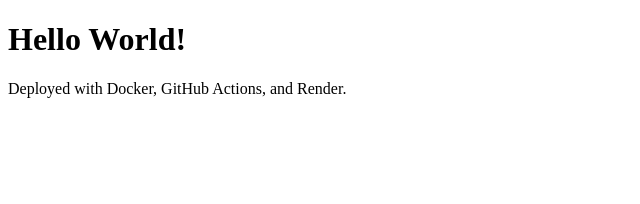
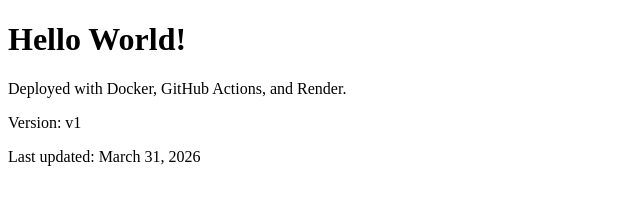
Before and after one commit to FadedBoy69/hello-world, a plain HTML site: page index.html in a window 1280 px wide. Shown: the whole page, without its empty margins (0-640 px from the left). Drawn offline with Linux system fonts and the light colour scheme.

Commit message:
Add version and last update

```diff
--- a/index.html
+++ b/index.html
@@ -8,5 +8,7 @@
 <body>
   <h1>Hello World!</h1>
   <p>Deployed with Docker, GitHub Actions, and Render.</p>
+  <p>Version: v1</p>
+  <p>Last updated: March 31, 2026</p>
 </body>
 </html>
```
Also changed, not shown: 1 other file.
